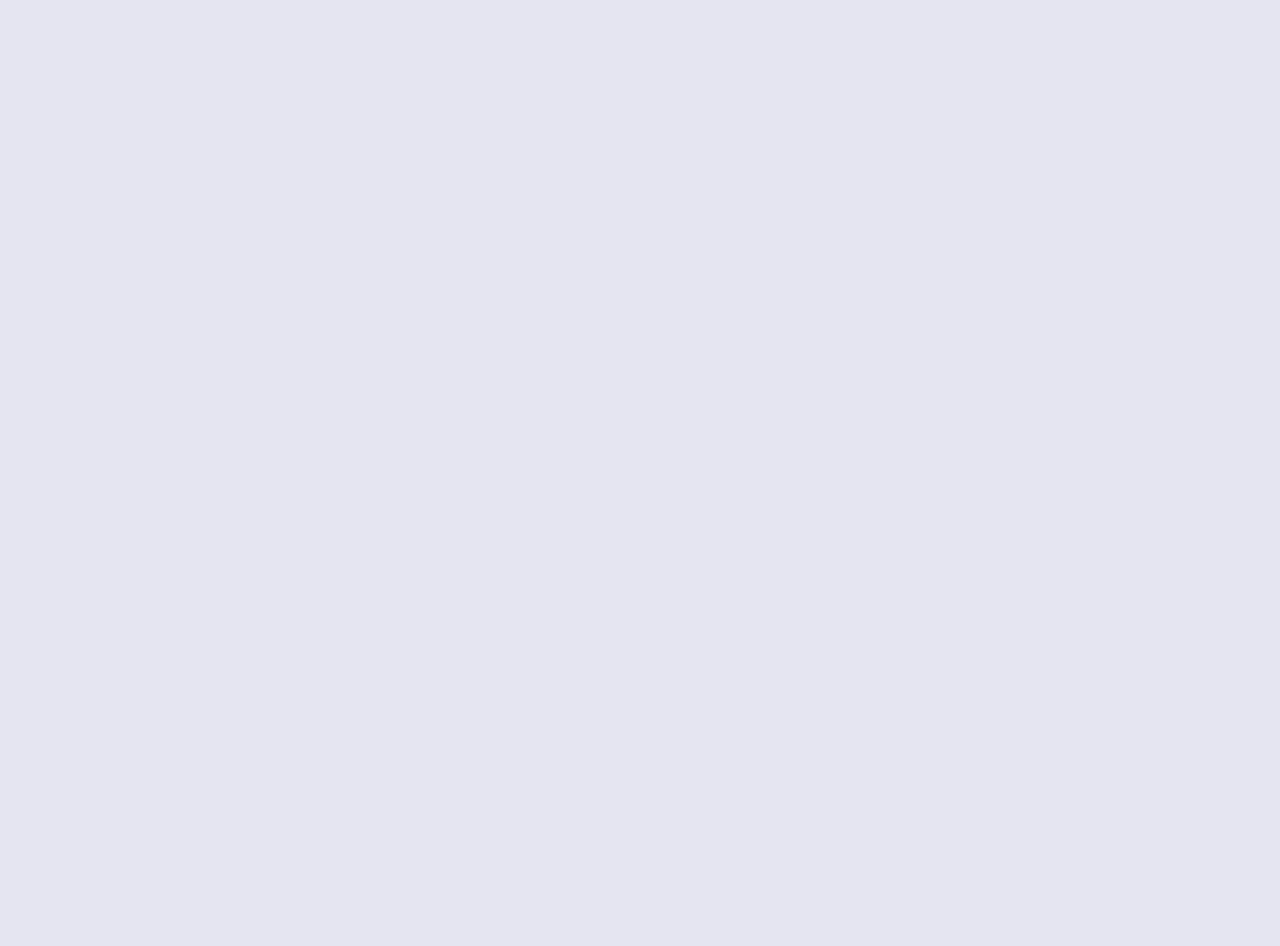
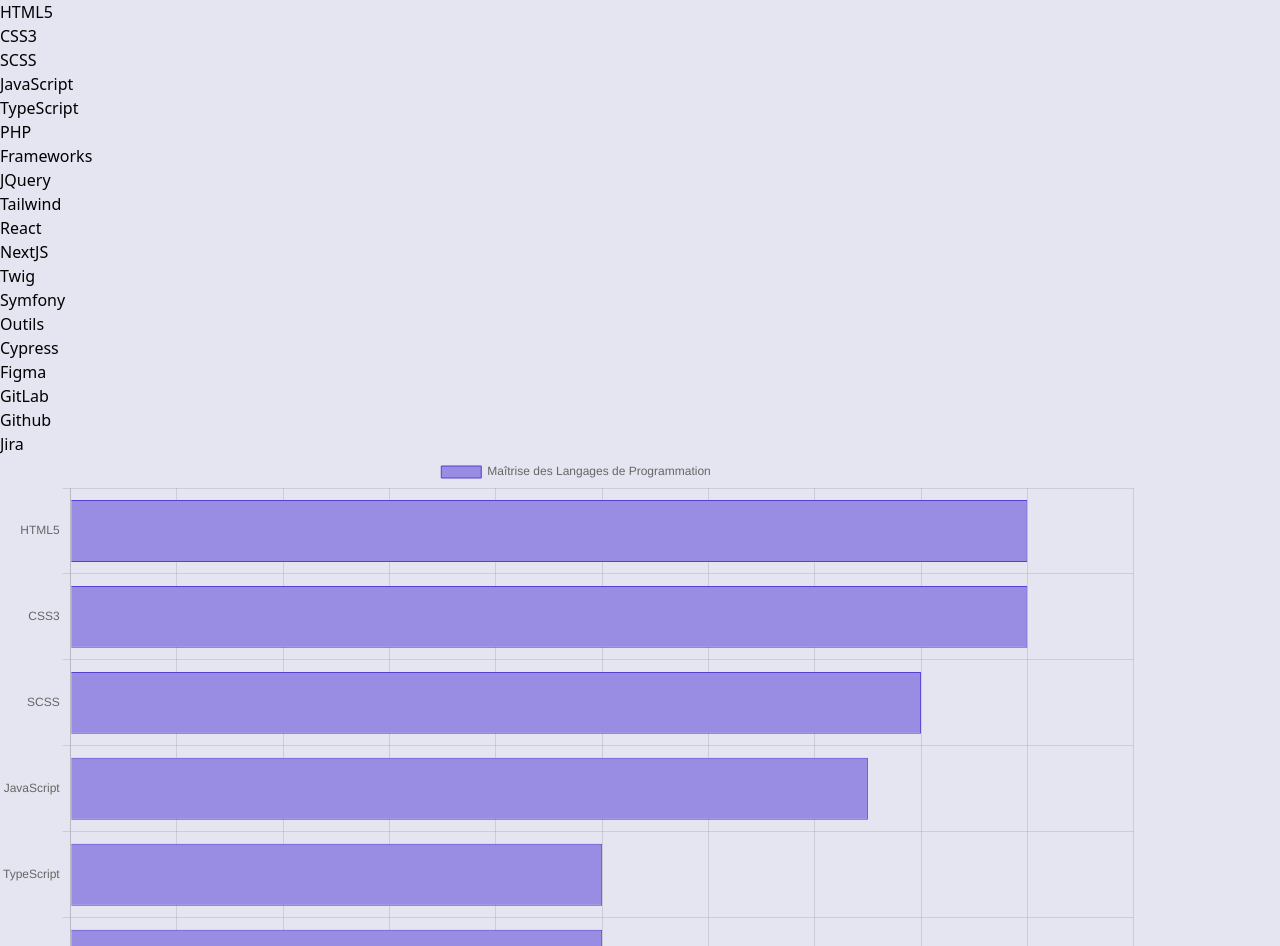
Before and after one commit to robinPoncon/portfolio2024, a Next.js app: page /en/skills in a window 1280 px wide. Shown: the part 106-1052 px from the top of the page. Before the commit the page ends 800 px from the top, so only its background shows below. Built offline with nearby package versions, Linux system fonts and the light colour scheme.

Commit message:
add chartjs and create barchart for skills content

```diff
--- a/package.json
+++ b/package.json
@@ -10,10 +10,12 @@
   },
   "dependencies": {
     "@heroicons/react": "^2.1.4",
+    "chart.js": "^4.4.3",
     "next": "14.2.4",
     "next-intl": "^3.15.3",
     "next-themes": "^0.3.0",
     "react": "^18",
+    "react-chartjs-2": "^5.2.0",
     "react-dom": "^18",
     "react-transition-group": "^4.4.5",
     "sass": "^1.77.8"
--- a/src/app/[locale]/skills/page.tsx
+++ b/src/app/[locale]/skills/page.tsx
@@ -1,7 +1,38 @@
+import BarChart from "@/app/_components/Charts/BarChart";
+
 const SkillsPage = () => {
 	return (
 		<section>
-			<h1 className="bg-customViolet">Page de compétences</h1>
+			<h1>Ses compétences</h1>
+			<article>
+				<h2>Languages de Programmation</h2>
+				<p>HTML5</p>
+				<p>CSS3</p>
+				<p>SCSS</p>
+				<p>JavaScript</p>
+				<p>TypeScript</p>
+				<p>PHP</p>
+			</article>
+			<article>
+				<h2>Frameworks</h2>
+				<p>JQuery</p>
+				<p>Tailwind</p>
+				<p>React</p>
+				<p>NextJS</p>
+				<p>Twig</p>
+				<p>Symfony</p>
+			</article>
+			<article>
+				<h2>Outils</h2>
+				<p>Cypress</p>
+				<p>Figma</p>
+				<p>GitLab</p>
+				<p>Github</p>
+				<p>Jira</p>
+			</article>
+			<article>
+				<BarChart />
+			</article>
 		</section>
 	);
 };
--- /dev/null
+++ b/src/app/_components/Charts/BarChart.tsx
@@ -0,0 +1,42 @@
+"use client";
+
+import "chart.js/auto";
+import { Bar } from "react-chartjs-2";
+import { ChartOptions } from "chart.js";
+
+const data = {
+	labels: ["HTML5", "CSS3", "SCSS", "JavaScript", "TypeScript", "PHP"],
+	datasets: [
+		{
+			label: "Maîtrise des Langages de Programmation",
+			data: [90, 90, 80, 75, 50, 50],
+			backgroundColor: ["#988ce3"],
+			borderColor: ["#5440d1"],
+			borderWidth: 1
+		}
+	]
+};
+
+const options: ChartOptions<"bar"> = {
+	indexAxis: "y" as const,
+	scales: {
+		x: {
+			ticks: {
+				callback: function (value: string | number) {
+					return `${value}%`;
+				}
+			},
+			max: 100
+		}
+	}
+};
+
+const BarChart = () => {
+	return (
+		<Bar
+			data={data}
+			options={options}
+		/>
+	);
+};
+export default BarChart;
--- a/tsconfig.json
+++ b/tsconfig.json
@@ -21,6 +21,6 @@
 			"@/*": ["./src/*"]
 		}
 	},
-	"include": ["next-env.d.ts", "**/*.ts", "**/*.tsx", ".next/types/**/*.ts"],
+	"include": ["next-env.d.ts", "**/*.ts", "**/*.tsx", ".next/types/**/*.ts", "src/app/_components/Charts/BarChart.tsx"],
 	"exclude": ["node_modules"]
 }
```
Also changed, not shown: 1 other file (tests, documents, lock files or other folders).
